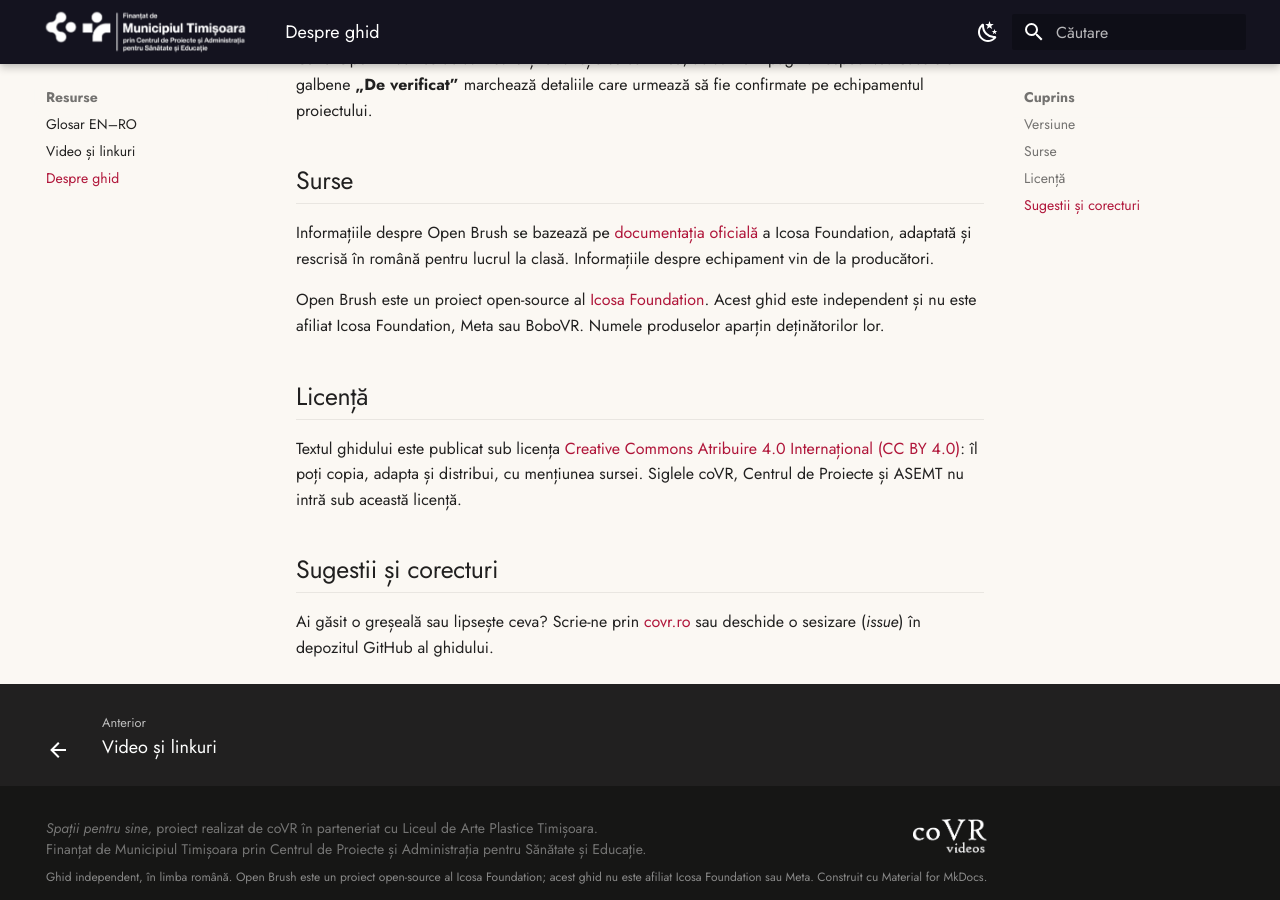
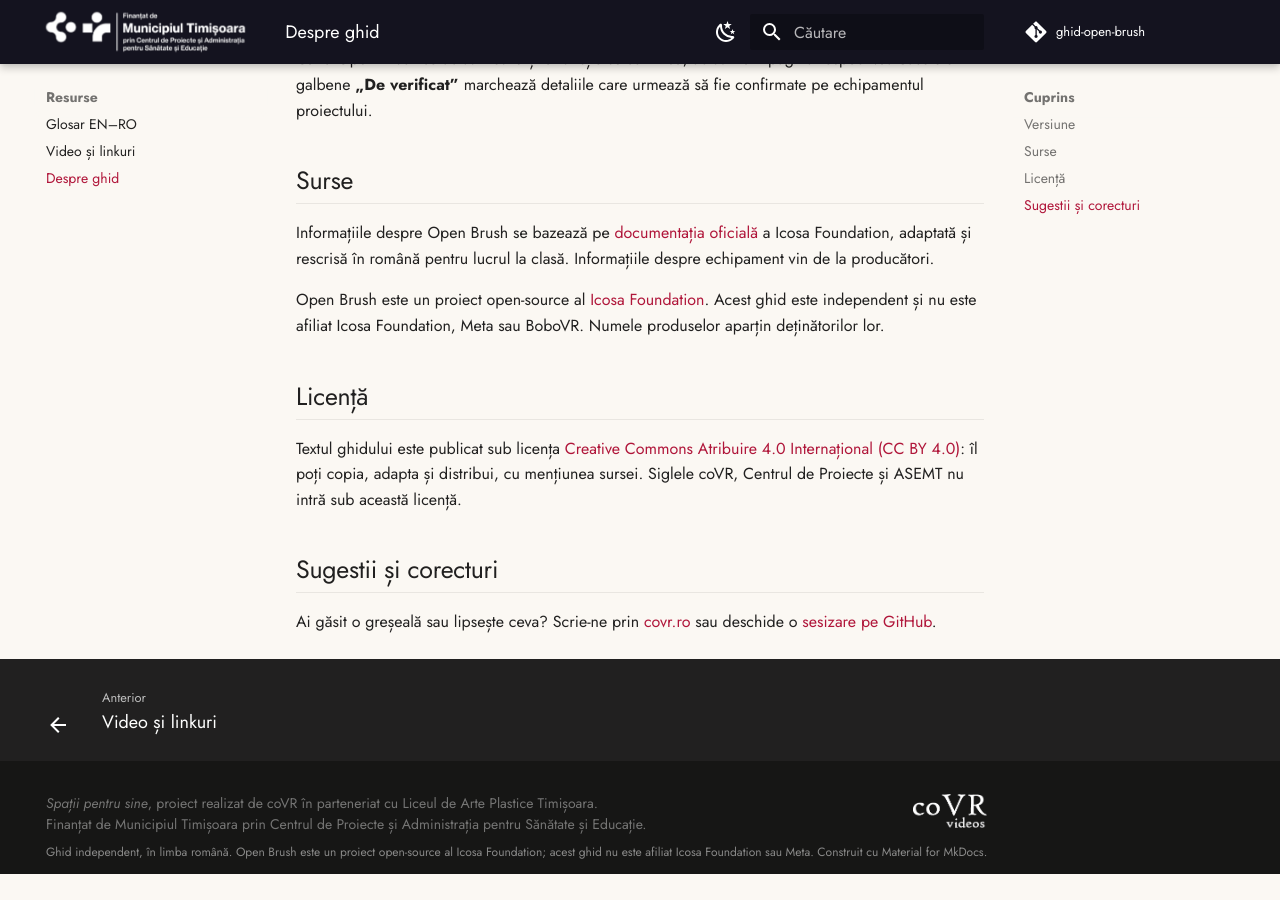
Before and after one commit to MihatKonrad/ghid-open-brush, an MkDocs documentation site: the page built from docs/resurse/despre.md, in a window 1280 px wide and 900 px high, scrolled down 558 px. Built offline with MkDocs 1.6.1 and Material for MkDocs 9.7.7, drawn with Linux system fonts in a browser that asks for light colours; comment, search, counter and statistics services are not loaded; after the commit the page ends 1432 px from its top, so only the background shows below that.

Commit message:
Adresa site-ului și a depozitului
Co-Authored-By: Claude Opus 5.5 <noreply@anthropic.com>
Claude-Session: https://claude.ai/code/session_01E8toVurkcf8mqV6Wy8B7Mo

```diff
--- a/docs/resurse/despre.md
+++ b/docs/resurse/despre.md
@@ -30,4 +30,4 @@ Textul ghidului este publicat sub licența [Creative Commons Atribuire 4.0 Inter
 
 ## Sugestii și corecturi
 
-Ai găsit o greșeală sau lipsește ceva? Scrie-ne prin [covr.ro](https://covr.ro) sau deschide o sesizare (*issue*) în depozitul GitHub al ghidului.
+Ai găsit o greșeală sau lipsește ceva? Scrie-ne prin [covr.ro](https://covr.ro) sau deschide o [sesizare pe GitHub](https://github.com/MihatKonrad/ghid-open-brush/issues).
--- a/mkdocs.yml
+++ b/mkdocs.yml
@@ -1,10 +1,10 @@
 site_name: Ghid Open Brush
 site_description: Ghid practic în limba română pentru desenul 3D în realitate virtuală cu Open Brush, pentru profesori și elevi.
 site_author: coVR
-# Completează după ce creezi repo-ul:
-# site_url: https://<utilizator>.github.io/ghid-open-brush/
-# repo_url: https://github.com/<utilizator>/ghid-open-brush
-# edit_uri: edit/main/docs/
+site_url: https://mihatkonrad.github.io/ghid-open-brush/
+repo_url: https://github.com/MihatKonrad/ghid-open-brush
+repo_name: ghid-open-brush
+edit_uri: edit/main/docs/
 
 copyright: >
   <em>Spații pentru sine</em>, proiect realizat de coVR în parteneriat cu Liceul de Arte Plastice Timișoara.<br>
```
Also changed, not shown: README.md (+1 -1 lines).
